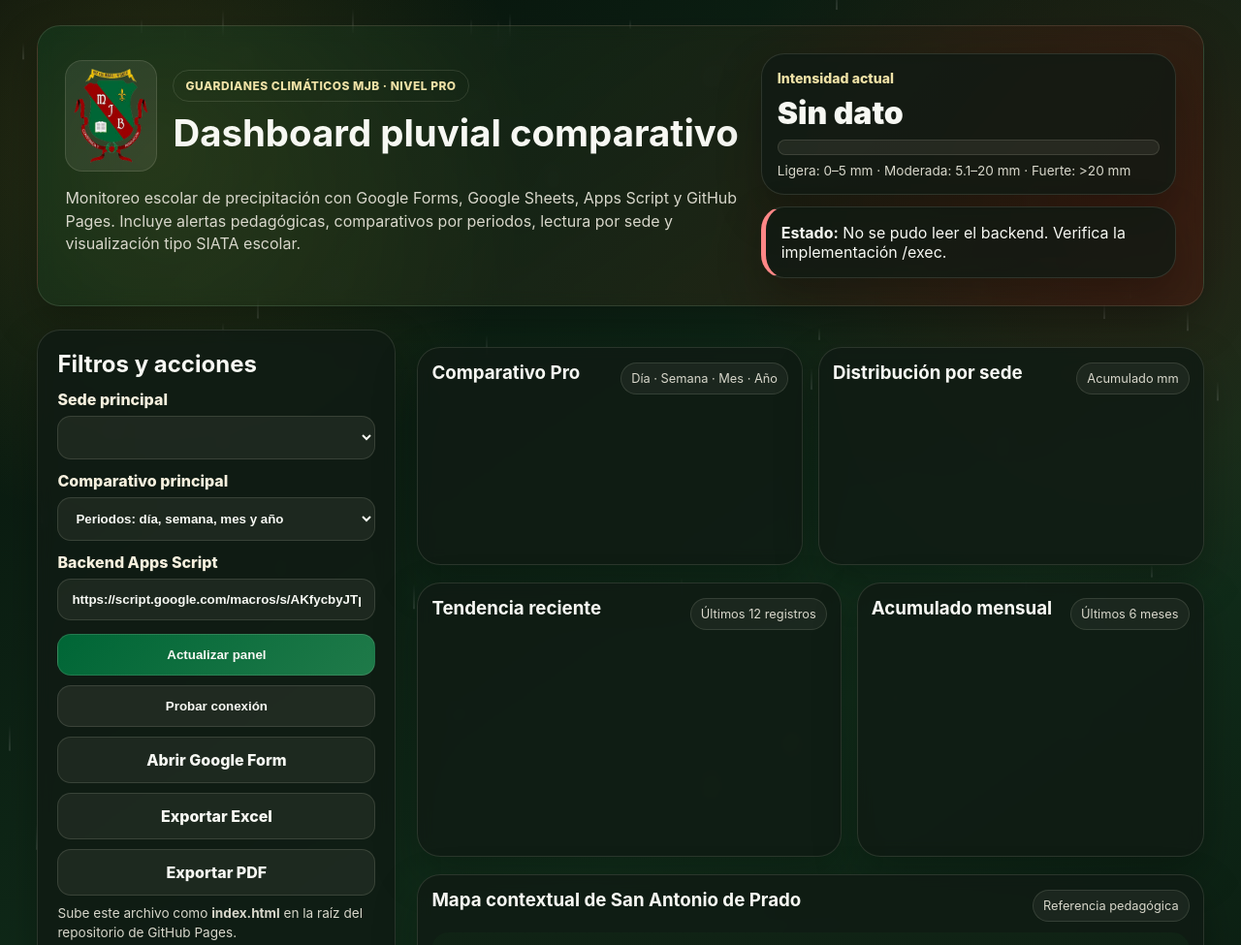
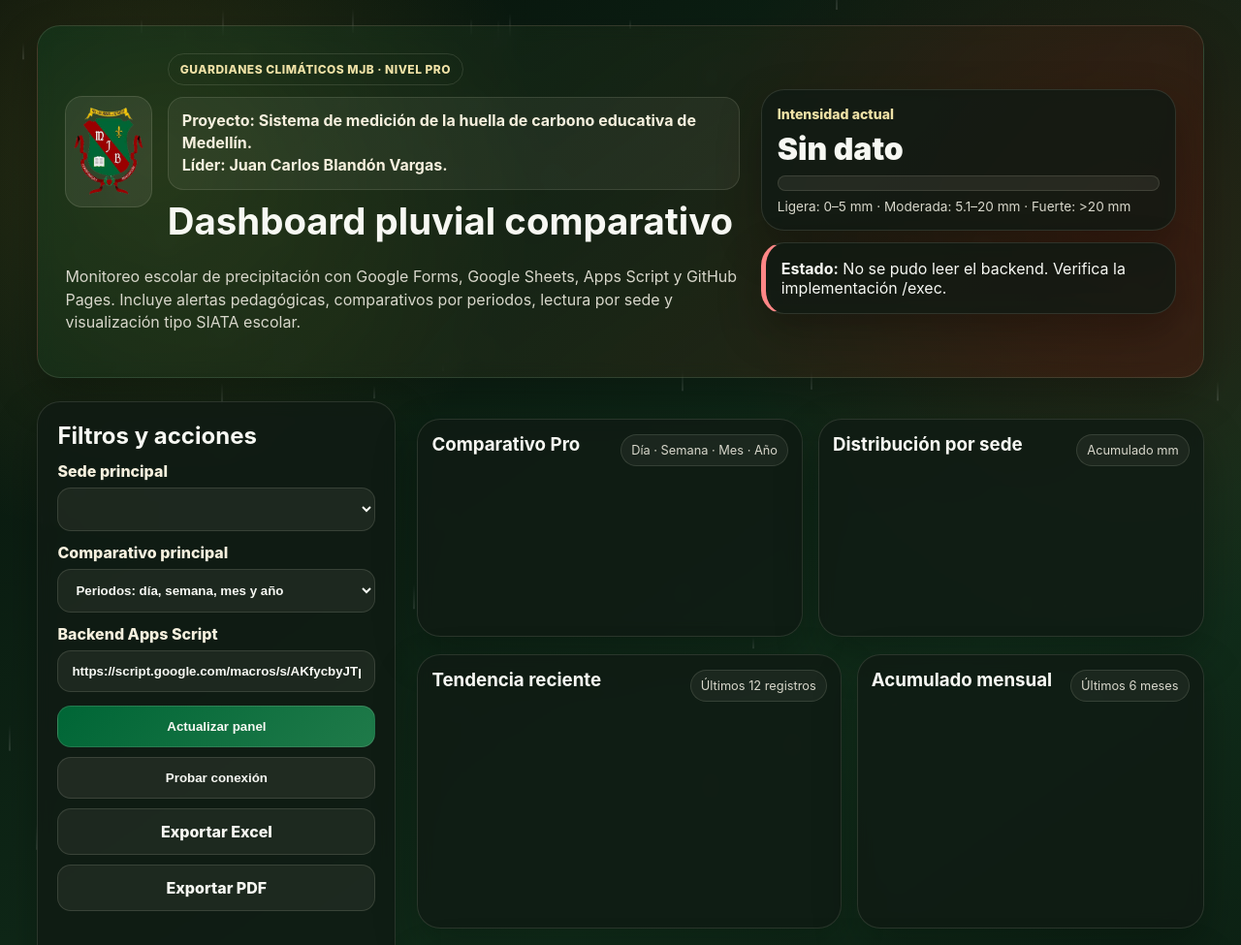
Before and after one commit to losyoguis/pluvi-metro-mjb, a plain HTML site: page index.html in a window 1280 px wide. Shown: the top 975 px of the page at 97% size. Drawn offline with Linux system fonts and the light colour scheme.

Commit message:
Add files via upload

```diff
--- a/index.html
+++ b/index.html
@@ -26,6 +26,7 @@
     .logo{width:95px;height:115px;border-radius:18px;background:rgba(246,240,222,.08);display:flex;align-items:center;justify-content:center;padding:8px;border:1px solid var(--line)}
     .logo img{max-width:100%;max-height:100%}
     .eyebrow{display:inline-flex;padding:8px 12px;border-radius:999px;border:1px solid var(--line);color:#efe1a6;font-weight:800;font-size:.75rem;text-transform:uppercase;letter-spacing:.04em}
+    .project-meta{margin-top:12px;color:var(--paper);font-weight:650;line-height:1.45;font-size:1rem;background:rgba(246,240,222,.055);border:1px solid var(--line);border-radius:16px;padding:12px 14px;max-width:780px}
     h1{font-size:clamp(2rem,3vw,3.4rem);margin:12px 0 10px;line-height:1.05}
     p{color:var(--muted);font-size:1rem;line-height:1.48}
     .top-status{display:grid;gap:12px}
@@ -82,6 +83,10 @@
             <div class="logo"><img src="assets/escudomjb.png" alt="Escudo MJB" onerror="this.style.display='none'"></div>
             <div>
               <span class="eyebrow">Guardianes Climáticos MJB · Nivel Pro</span>
+              <div class="project-meta">
+                <strong>Proyecto:</strong> Sistema de medición de la huella de carbono educativa de Medellín.<br>
+                <strong>Líder:</strong> Juan Carlos Blandón Vargas.
+              </div>
               <h1>Dashboard pluvial comparativo</h1>
             </div>
           </div>
@@ -114,11 +119,9 @@
         <div class="buttons">
           <button class="primary" id="refreshBtn">Actualizar panel</button>
           <button class="ghost" id="testApiBtn">Probar conexión</button>
-          <a class="btn secondary" id="formBtn" target="_blank" rel="noopener">Abrir Google Form</a>
           <a class="btn ghost" id="xlsxBtn" target="_blank" rel="noopener">Exportar Excel</a>
           <a class="btn ghost" id="pdfBtn" target="_blank" rel="noopener">Exportar PDF</a>
         </div>
-        <p class="help">Sube este archivo como <strong>index.html</strong> en la raíz del repositorio de GitHub Pages.</p>
       </aside>
 
       <section class="dashboard">
@@ -220,7 +223,6 @@ function hydrate() {
   $("sedeSelect").innerHTML = sedes.map(s=>`<option value="${esc(s)}">${esc(s)}</option>`).join("");
   $("sedeSelect").value = state.sede;
   const cfg = state.data.config || {};
-  $("formBtn").href = cfg.Form_Published_URL || "#";
   $("xlsxBtn").href = cfg.Export_XLSX_URL || "#";
   $("pdfBtn").href = cfg.Export_PDF_URL || "#";
 }
```
